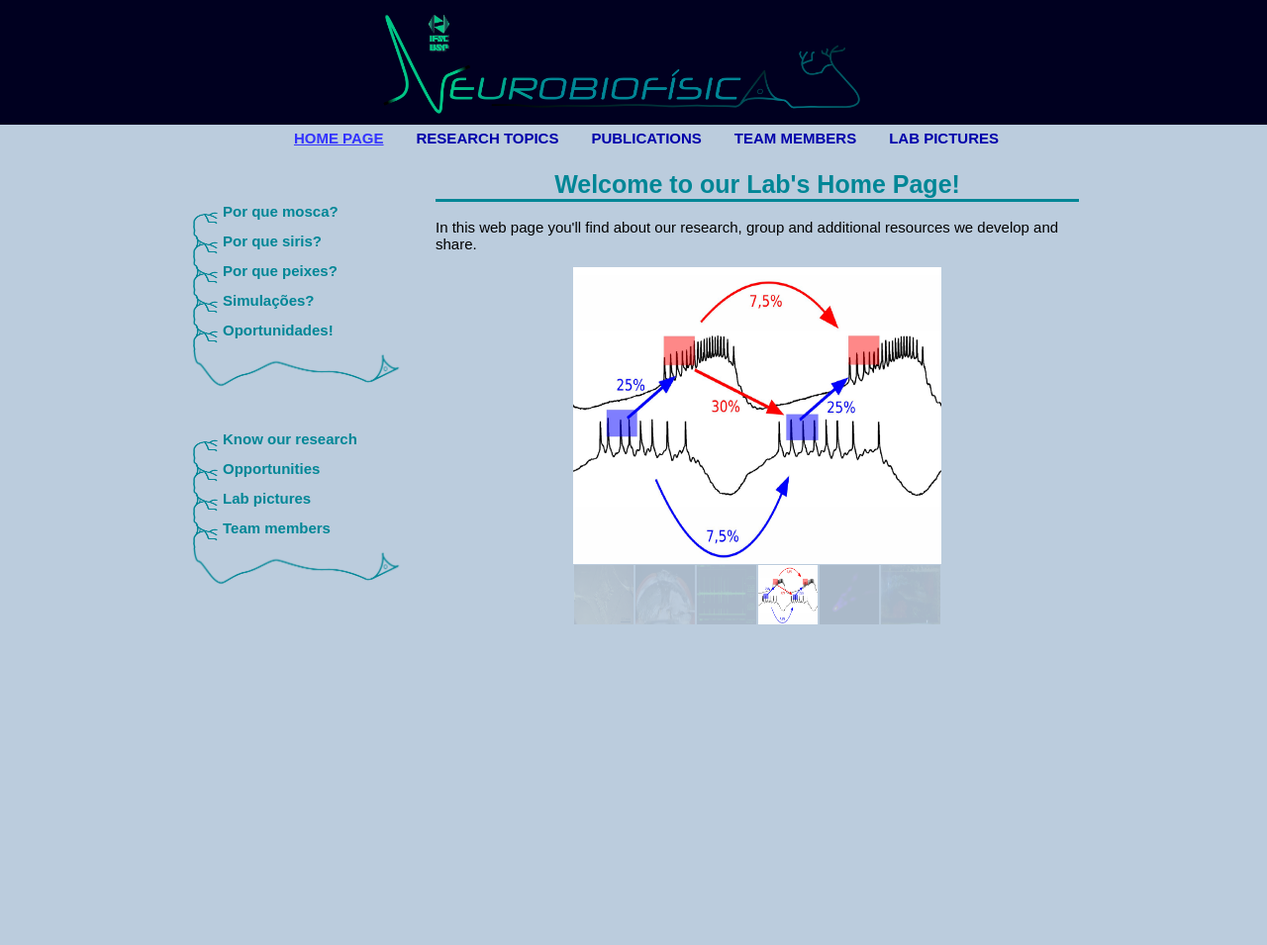
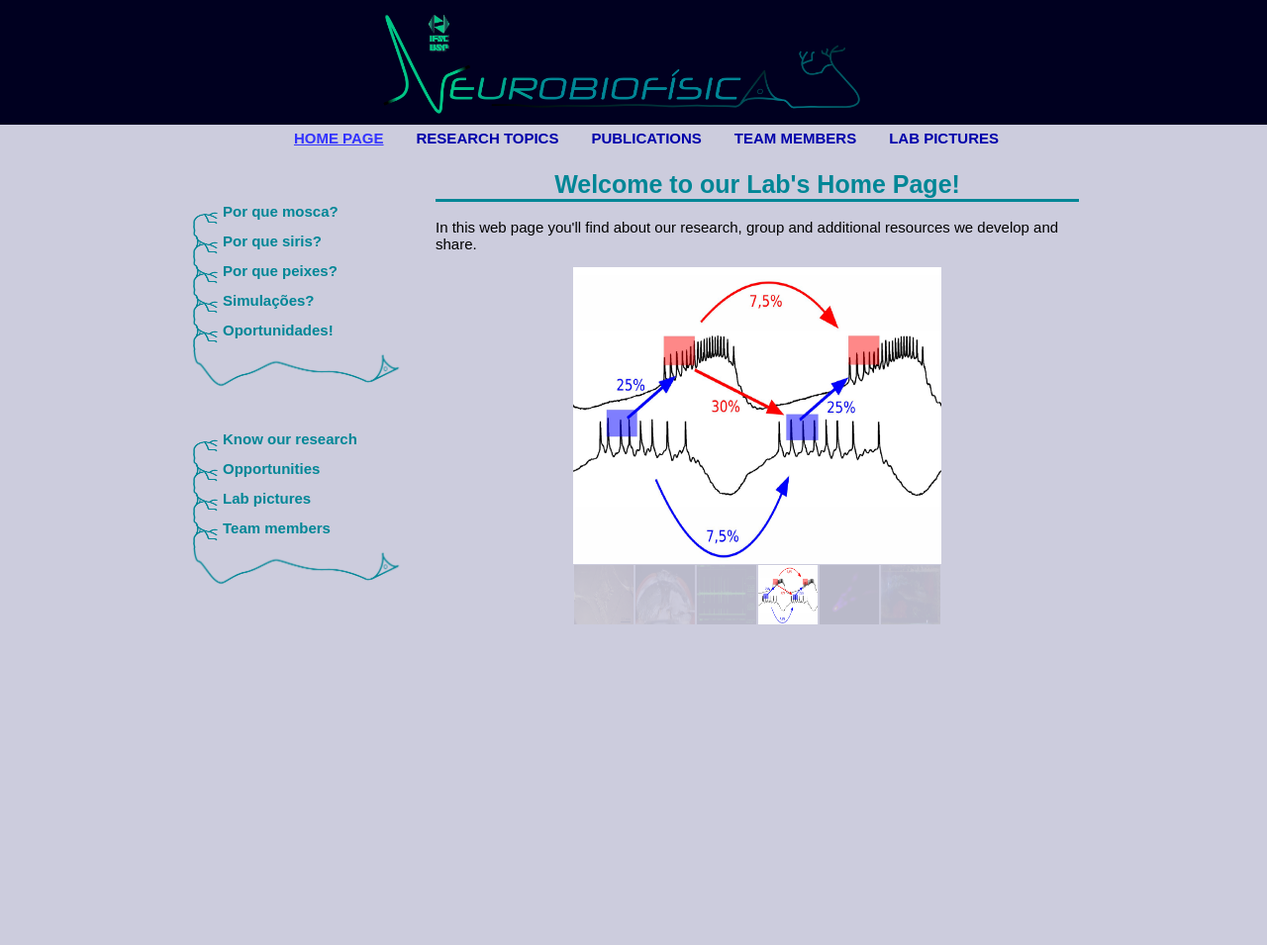
Before and after one commit to neurobiofisica/neurobiofisica.github.io, a PHP site: page /index.php in a window 1280 px wide. Shown: the whole page at 99% size. Run offline with PHP 8.4, Linux system fonts and the light colour scheme.

Commit message:
Proposta um pouco mais clara para cor de fundo

```diff
--- a/styles.css
+++ b/styles.css
@@ -3,7 +3,7 @@ html, body
     height:100%;
     width:100%;
     margin: 0;
-    background-color: #BCD;
+    background-color: #CCD;
    /* background-image:url('images/bg.png');*/
     background-repeat:repeat;
 }
@@ -15,7 +15,7 @@ html, body
     top:0;
     left:0;
     right:0;
-    background-color: #BCD;
+    background-color: #CCD;
     text-align: center;
 }
 
@@ -34,7 +34,7 @@ html, body
 
 #index
 {
-    background-color: #BCD;
+    background-color: #CCD;
     min-height: 50px;
     float: center;
 }
@@ -42,7 +42,7 @@ html, body
 #index #menu
 {
     margin: auto;
-    background-color: #BCD;
+    background-color: #CCD;
     width: 800px;
     float:left;
 }
@@ -139,7 +139,7 @@ border-radius: 0px;
     position: fixed;
     width: 220px;
     padding-top: 20px;
-    background-color: #BCD;
+    background-color: #CCD;
 }
 
 #menulateralending
```
